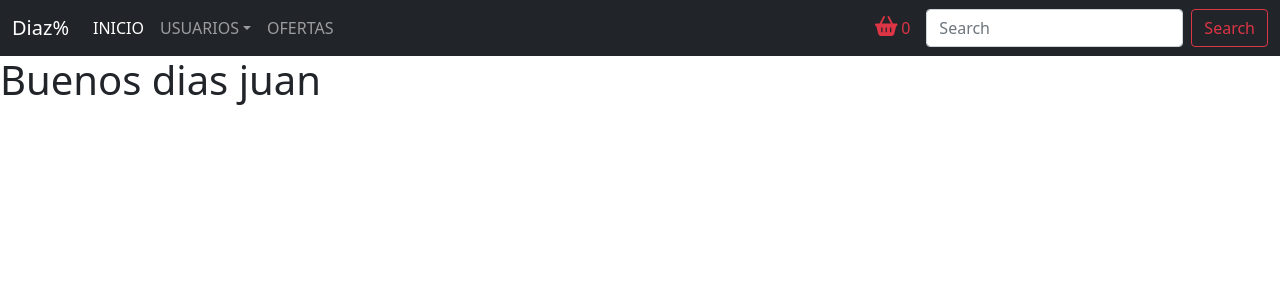
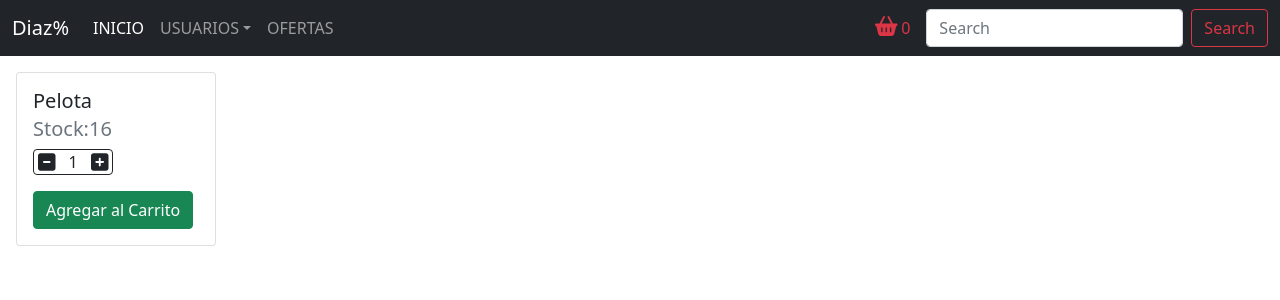
Before and after one commit to pedro4031/CasabonaReact, a React (Create React App) app: page / in a window 1280 px wide. Shown: the top 300 px of the page. Built offline with nearby package versions, Linux system fonts and the light colour scheme.

Commit message:
desafio de contador con boton

```diff
--- a/src/App.js
+++ b/src/App.js
@@ -1,12 +1,20 @@
 import "./App.css";
 import NavBar from "./components/NavBar";
 import ItemListContainer from "./components/ItemListContainer";
+import ItemCount from "./components/ItemCount";
+import { useState } from "react";
 
 function App() {
+  const [stock, setStock] = useState(16);
+
+  const comprarItem = (cant) => {
+    stock - cant >= 0 ? setStock(stock - cant) : alert("Stock insuficiente.");
+  };
   return (
     <>
       <NavBar />
-      <ItemListContainer greeting={"Buenos dias"} nombre={"juan"} />
+      <ItemCount stock={stock} initial={1} comprarItem={comprarItem} />
+      <ItemListContainer />
     </>
   );
 }
--- /dev/null
+++ b/src/components/ItemCount.jsx
@@ -0,0 +1,55 @@
+import React, { useState, useEffect } from "react";
+import { FontAwesomeIcon } from "@fortawesome/react-fontawesome";
+import { faSquareMinus, faSquarePlus } from "@fortawesome/free-solid-svg-icons";
+
+export default function ItemCount({ stock, initial, comprarItem }) {
+  const [cant, setCant] = useState(initial);
+
+  return (
+    <div className="card m-3" style={{ maxWidth: 200 }}>
+      <div className="card-body ">
+        <h5 className="card-title">Pelota</h5>
+        <h5 className="card-subtitle mb-2 text-muted">Stock:{stock}</h5>
+        <p
+          className="card-text d-flex px-1 border border-dark rounded d-flex justify-content-between"
+          style={{ maxWidth: 80 }}
+        >
+          <span
+            onClick={() => {
+              cant > 1 && setCant(cant - 1);
+            }}
+          >
+            <FontAwesomeIcon
+              icon={faSquareMinus}
+              size="lg"
+              id="restar"
+              className="me-2"
+            />
+          </span>
+
+          <span className="d-flex justify-content-center">{cant}</span>
+          <span
+            onClick={() => {
+              cant < stock && setCant(cant + 1);
+            }}
+          >
+            <FontAwesomeIcon
+              icon={faSquarePlus}
+              size="lg"
+              id="sumar"
+              className="ms-2"
+            />
+          </span>
+        </p>
+        <button
+          className="btn btn-success"
+          onClick={() => {
+            comprarItem(cant);
+          }}
+        >
+          Agregar al Carrito
+        </button>
+      </div>
+    </div>
+  );
+}
--- a/src/components/ItemListContainer.jsx
+++ b/src/components/ItemListContainer.jsx
@@ -1,11 +1,5 @@
 import React from "react";
 
-export default function ItemListContainer({ greeting, nombre }) {
-  return (
-    <div>
-      <h1>
-        {greeting} {nombre}
-      </h1>
-    </div>
-  );
+export default function ItemListContainer() {
+  return <></>;
 }
```
